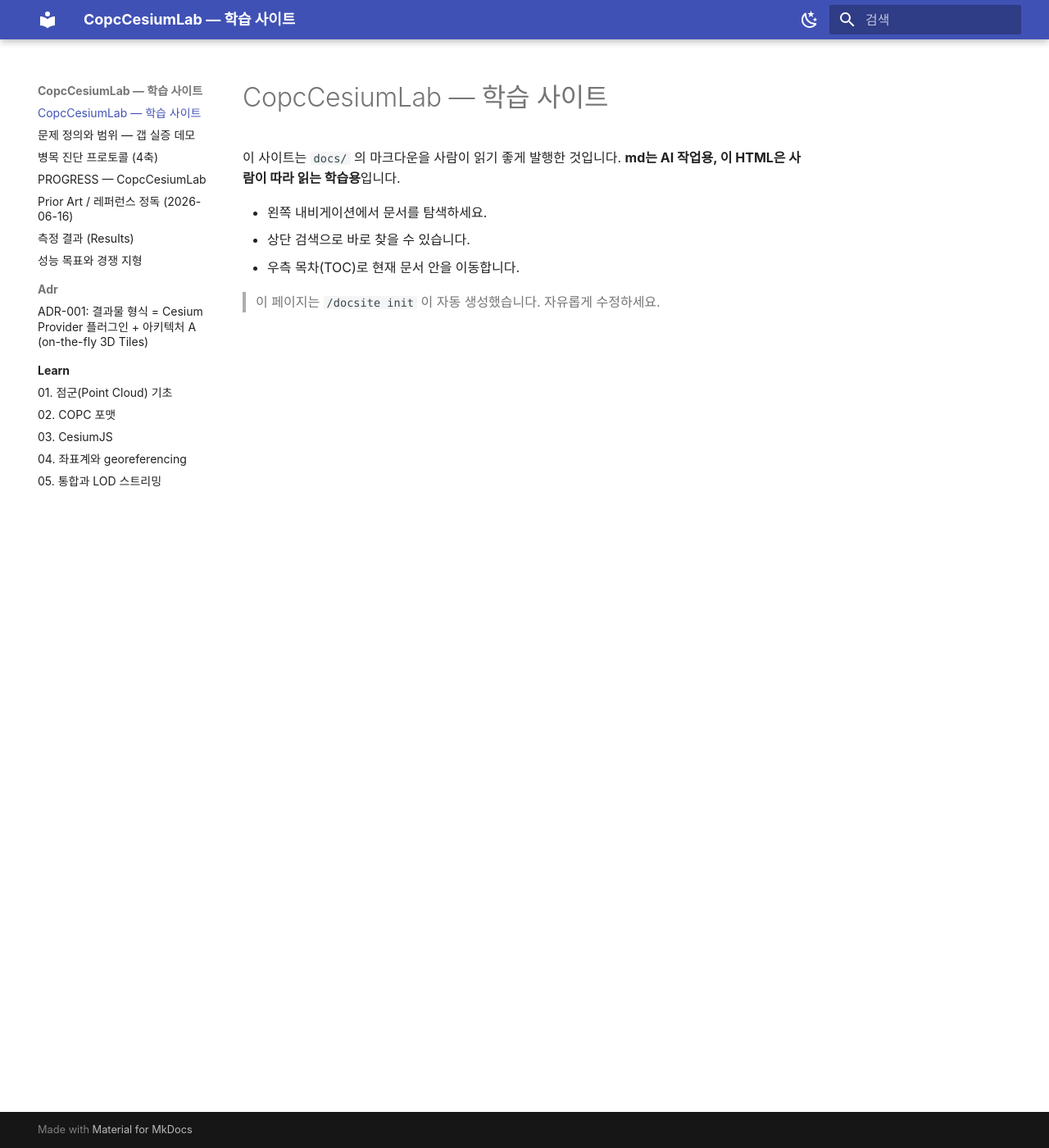
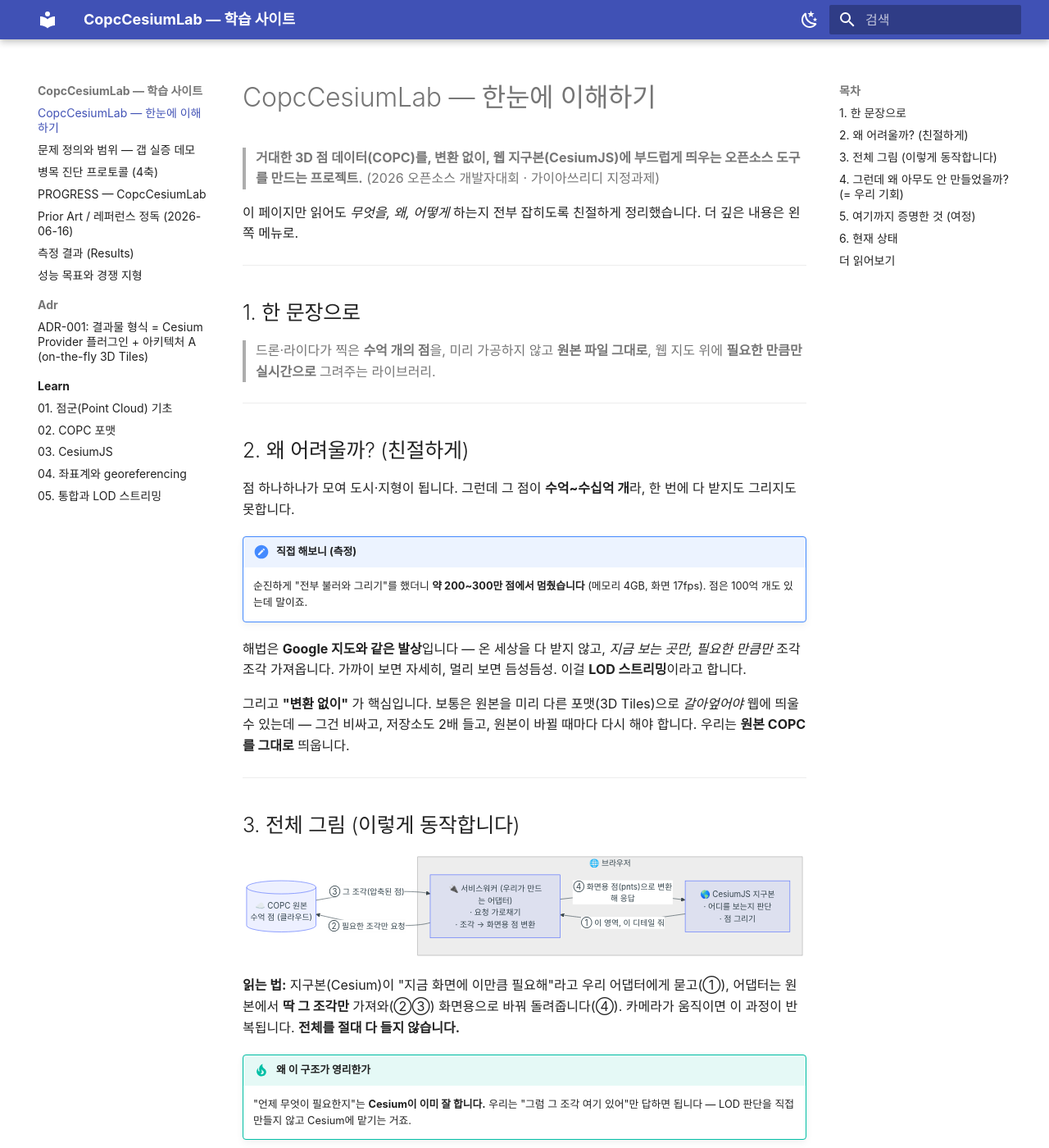
Before and after one commit to thissak/copc-cesium, an MkDocs documentation site: the page built from docs/index.md, in a window 1280 px wide and 1400 px high. Shown: the whole window at 82% size. Built offline with MkDocs 1.6.1 and Material for MkDocs 9.7.7, drawn with Linux system fonts in a browser that asks for light colours; some of the changed text lies outside the part shown.

Commit message:
docs: 학습 사이트 랜딩을 친절한 전체 개요 + 다이어그램으로 개편
- index.md: 한 문장→왜 어려운가→전체 구조(mermaid)→동작 단계→갭→여정(mermaid)→현황
- mini-sim 학습 사이트 스타일(다이어그램 우선·친절·읽기 동선) 참고
- mkdocs build 갱신 (site/는 gitignore)

Co-Authored-By: Claude Opus 4.8 (1M context) <noreply@anthropic.com>

````diff
--- a/docs/index.md
+++ b/docs/index.md
@@ -1,10 +1,102 @@
-# CopcCesiumLab — 학습 사이트
+# CopcCesiumLab — 한눈에 이해하기
 
-이 사이트는 `docs/` 의 마크다운을 사람이 읽기 좋게 발행한 것입니다.
-**md는 AI 작업용, 이 HTML은 사람이 따라 읽는 학습용**입니다.
+> **거대한 3D 점 데이터(COPC)를, 변환 없이, 웹 지구본(CesiumJS)에 부드럽게 띄우는 오픈소스 도구를 만드는 프로젝트.**
+> (2026 오픈소스 개발자대회 · 가이아쓰리디 지정과제)
 
-- 왼쪽 내비게이션에서 문서를 탐색하세요.
-- 상단 검색으로 바로 찾을 수 있습니다.
-- 우측 목차(TOC)로 현재 문서 안을 이동합니다.
+이 페이지만 읽어도 *무엇을, 왜, 어떻게* 하는지 전부 잡히도록 친절하게 정리했습니다. 더 깊은 내용은 왼쪽 메뉴로.
 
-> 이 페이지는 `/docsite init` 이 자동 생성했습니다. 자유롭게 수정하세요.
+---
+
+## 1. 한 문장으로
+
+> 드론·라이다가 찍은 **수억 개의 점**을, 미리 가공하지 않고 **원본 파일 그대로**, 웹 지도 위에 **필요한 만큼만 실시간으로** 그려주는 라이브러리.
+
+---
+
+## 2. 왜 어려울까? (친절하게)
+
+점 하나하나가 모여 도시·지형이 됩니다. 그런데 그 점이 **수억~수십억 개**라, 한 번에 다 받지도 그리지도 못합니다.
+
+!!! note "직접 해보니 (측정)"
+    순진하게 "전부 불러와 그리기"를 했더니 **약 200~300만 점에서 멈췄습니다** (메모리 4GB, 화면 17fps). 점은 100억 개도 있는데 말이죠.
+
+해법은 **Google 지도와 같은 발상**입니다 — 온 세상을 다 받지 않고, *지금 보는 곳만, 필요한 만큼만* 조각조각 가져옵니다. 가까이 보면 자세히, 멀리 보면 듬성듬성. 이걸 **LOD 스트리밍**이라고 합니다.
+
+그리고 **"변환 없이"** 가 핵심입니다. 보통은 원본을 미리 다른 포맷(3D Tiles)으로 *갈아엎어야* 웹에 띄울 수 있는데 — 그건 비싸고, 저장소도 2배 들고, 원본이 바뀔 때마다 다시 해야 합니다. 우리는 **원본 COPC를 그대로** 띄웁니다.
+
+---
+
+## 3. 전체 그림 (이렇게 동작합니다)
+
+```mermaid
+flowchart LR
+  S3[("☁️ COPC 원본<br/>수억 점 (클라우드)")]
+  subgraph BR["🌐 브라우저"]
+    direction TB
+    CE["🌎 CesiumJS 지구본<br/>· 어디를 보는지 판단<br/>· 점 그리기"]
+    SW["🔌 서비스워커 (우리가 만드는 어댑터)<br/>· 요청 가로채기<br/>· 조각 → 화면용 점 변환"]
+  end
+  CE -- "① 이 영역, 이 디테일 줘" --> SW
+  SW -- "② 필요한 조각만 요청" --> S3
+  S3 -- "③ 그 조각(압축된 점)" --> SW
+  SW -- "④ 화면용 점(pnts)으로 변환해 응답" --> CE
+```
+
+**읽는 법:** 지구본(Cesium)이 "지금 화면에 이만큼 필요해"라고 우리 어댑터에게 묻고(①), 어댑터는 원본에서 **딱 그 조각만** 가져와(②③) 화면용으로 바꿔 돌려줍니다(④). 카메라가 움직이면 이 과정이 반복됩니다. **전체를 절대 다 들지 않습니다.**
+
+!!! tip "왜 이 구조가 영리한가"
+    "언제 무엇이 필요한지"는 **Cesium이 이미 잘 합니다.** 우리는 "그럼 그 조각 여기 있어"만 답하면 됩니다 — LOD 판단을 직접 만들지 않고 Cesium에 맡기는 거죠.
+
+---
+
+## 4. 그런데 왜 아무도 안 만들었을까? (= 우리 기회)
+
+점군 뷰어 자체는 오픈소스로 여럿 있습니다. **단, 전부 Cesium이 아닌 다른 엔진**으로 만들어졌습니다.
+
+| 이미 있는 오픈 뷰어 | 어떤 엔진 위에 |
+|---|---|
+| Potree · Giro3D · deck.gl | Three.js · 자체 WebGL (Cesium 아님) |
+| **(없음)** | **Cesium** ← 여기만 비어 있음 |
+
+Cesium용 완성품은 **상용(Eptium)** 하나뿐이고 닫혀 있습니다. 직접 확인해보니, "COPC + Cesium" 이름의 오픈 저장소는 **딱 하나 있는데 코드가 0줄인 빈 껍데기**였습니다. → **남들도 이 빈칸을 봤지만 안 만들었다 = 진짜 기회.**
+
+!!! warning "왜 비어 있나 (핵심 허들)"
+    Cesium은 훌륭하지만 "외부에서 만든 점을 실시간으로 받는" 깔끔한 통로가 없습니다. 그래서 **서비스워커로 요청을 가로채는** 다리를 직접 놔야 합니다. 이 다리가 어렵기 때문에 비어 있었고, 우리가 채우려는 부분입니다.
+
+---
+
+## 5. 여기까지 증명한 것 (여정)
+
+말이 아니라 **측정**으로 한 단계씩 확인하며 왔습니다.
+
+```mermaid
+flowchart TD
+  P0["Phase 0 · 측정 도구 갖추기 ✅"] --> P1["Phase 1 · 직접 해보니 2~3백만 점에서 무너짐 ✅<br/>(문제를 눈으로 확인)"]
+  P1 --> GAP["검증 · '오픈 + Cesium' 해결책은 없다 ✅<br/>(갭 확정)"]
+  GAP --> ADR["결정 · 플러그인 형태 + 아키텍처 A ✅"]
+  ADR --> SPK["스파이크 · 기술적 미지수 3개 모두 통과 ✅<br/>(Cesium이 내 점을 받나 / 어떻게 요청하나 / 가로채지나)"]
+  SPK --> P2["Phase 2 · 본격 조립 (다음)"]
+  style P2 fill:#2e7d32,color:#fff
+```
+
+→ 이제 **"될까?"는 사라졌습니다.** 남은 건 알려진 조립뿐입니다.
+
+---
+
+## 6. 현재 상태
+
+- ✅ 문제·범위 정의, 갭 검증, 아키텍처 결정 (ADR-001)
+- ✅ 핵심 3대 기술 스파이크 통과 (다리 존재 + 온디맨드 가로채기)
+- ⏳ Phase 2 본편: COPC 디코드를 서비스워커로 이동 → 옥트리 전체 → 캐시 → `CopcTileset.fromUrl()` API
+
+---
+
+## 더 읽어보기
+
+- **개념부터** → [학습 커리큘럼](learn/index.md) (점군 · COPC · CesiumJS · 좌표계 · 통합)
+- **무엇을 푸나** → [문제 정의](PROBLEM.md) · [경쟁 전략](STRATEGY.md)
+- **무엇을 쟀나** → [측정 결과](RESULTS.md) · [4축 진단법](PROFILING.md)
+- **왜 그렇게 정했나** → [ADR-001](adr/001-provider-plugin-architecture-A.md) · [prior art 지도](REFERENCES.md)
+- **어디까지 왔나** → [진행 상태](PROGRESS.md)
+
+> 이 사이트는 `docs/` 의 마크다운을 사람이 읽기 좋게 발행한 것입니다. (md = 작업용, 이 HTML = 학습용)
````
